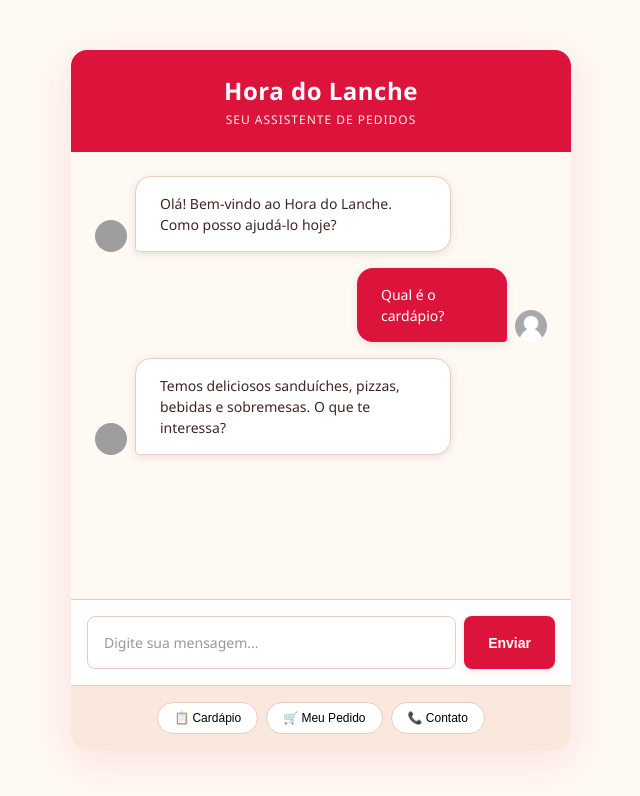
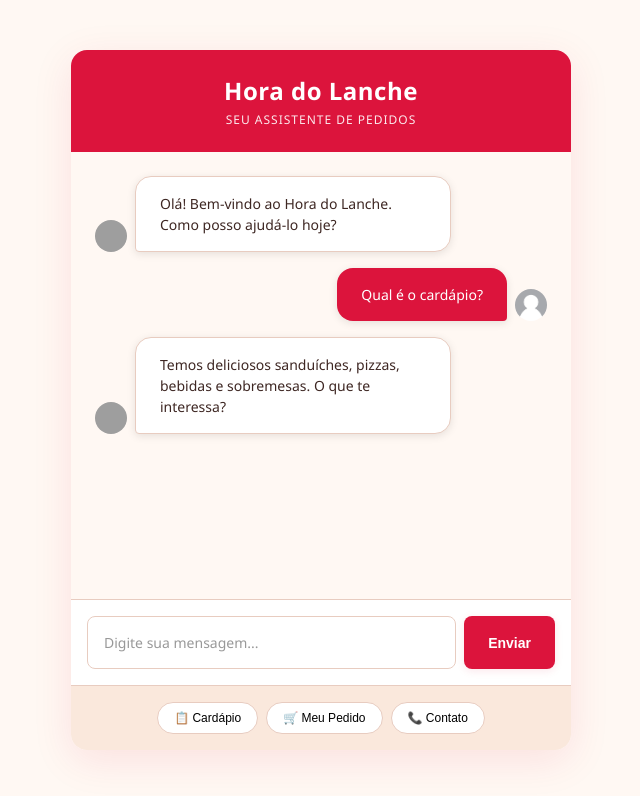
Before and after one commit to AndreasGuertdl/hora_do_lanche_chatbot, a plain HTML site: page index.html in a window 1280 px wide. Shown: the whole page, without its empty margins (319-959 px from the left). Drawn offline with Linux system fonts and the light colour scheme; grey boxes are pictures that could not be loaded.

Commit message:
fix: prevent long text from overflowing screen
- Add overflow-wrap and word-break to message-content for better text wrapping
- Add white-space: normal to ensure text wraps properly
- Add overflow-x: hidden to chat-messages to prevent horizontal scrolling
- Add width: 100% and min-width: 0 to message container for proper flex shrinking
- Ensures long words and messages stay within viewport

```diff
--- a/styles.css
+++ b/styles.css
@@ -111,11 +111,13 @@ body {
 .chat-messages {
     flex: 1;
     overflow-y: auto;
+    overflow-x: hidden;
     padding: var(--spacing-lg);
     display: flex;
     flex-direction: column;
     gap: var(--spacing-md);
     background: var(--bg-cream);
+    width: 100%;
 }
 
 /* Scrollbar Styling */
@@ -137,6 +139,8 @@ body {
     align-items: flex-end;
     gap: var(--spacing-sm);
     animation: slideIn 0.3s ease;
+    width: 100%;
+    min-width: 0;
 }
 
 @keyframes slideIn {
@@ -191,6 +195,9 @@ body {
     font-size: 14px;
     line-height: 1.5;
     word-wrap: break-word;
+    overflow-wrap: break-word;
+    word-break: break-word;
+    white-space: normal;
     box-shadow: 0 2px 8px rgba(0, 0, 0, 0.1);
 }
 
```
